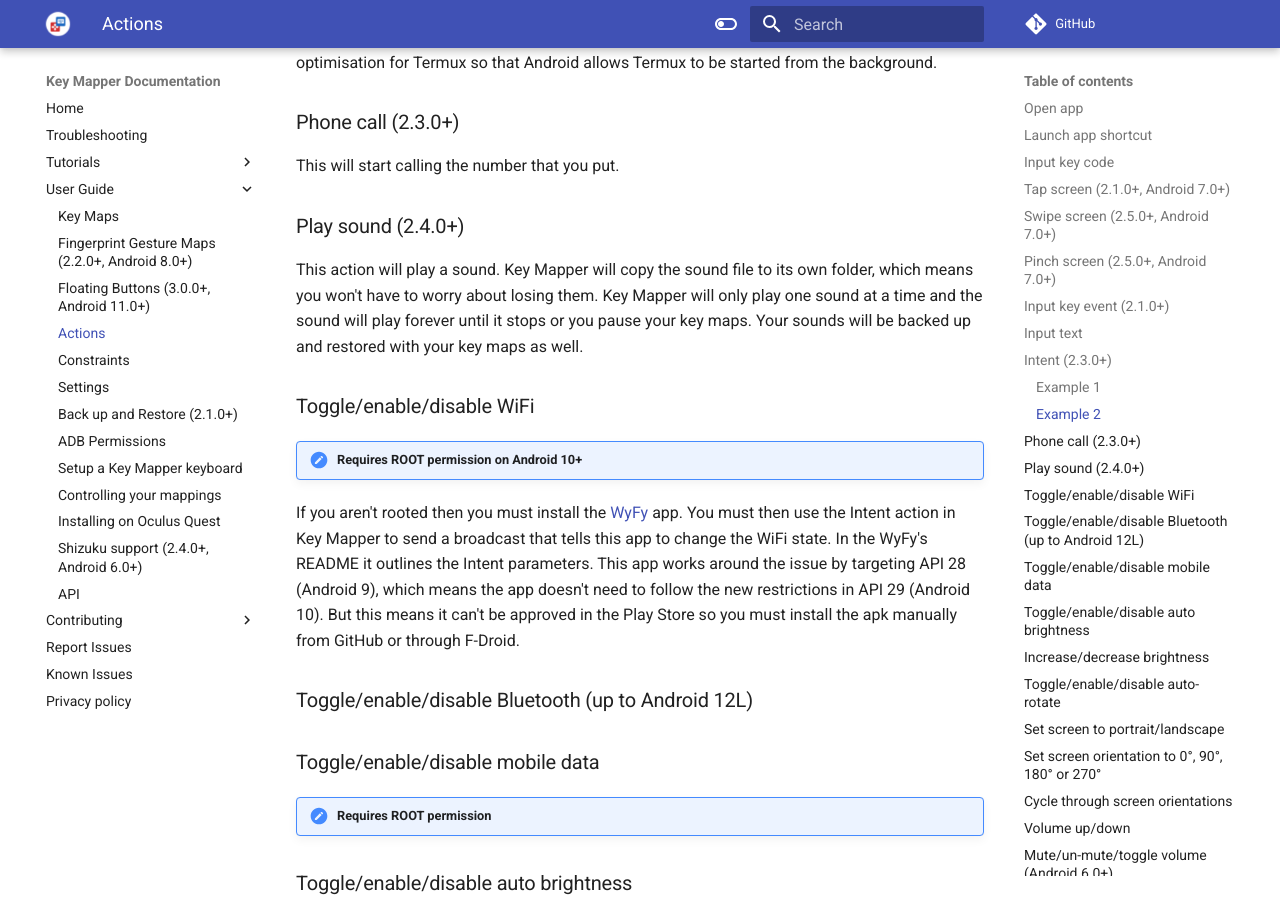
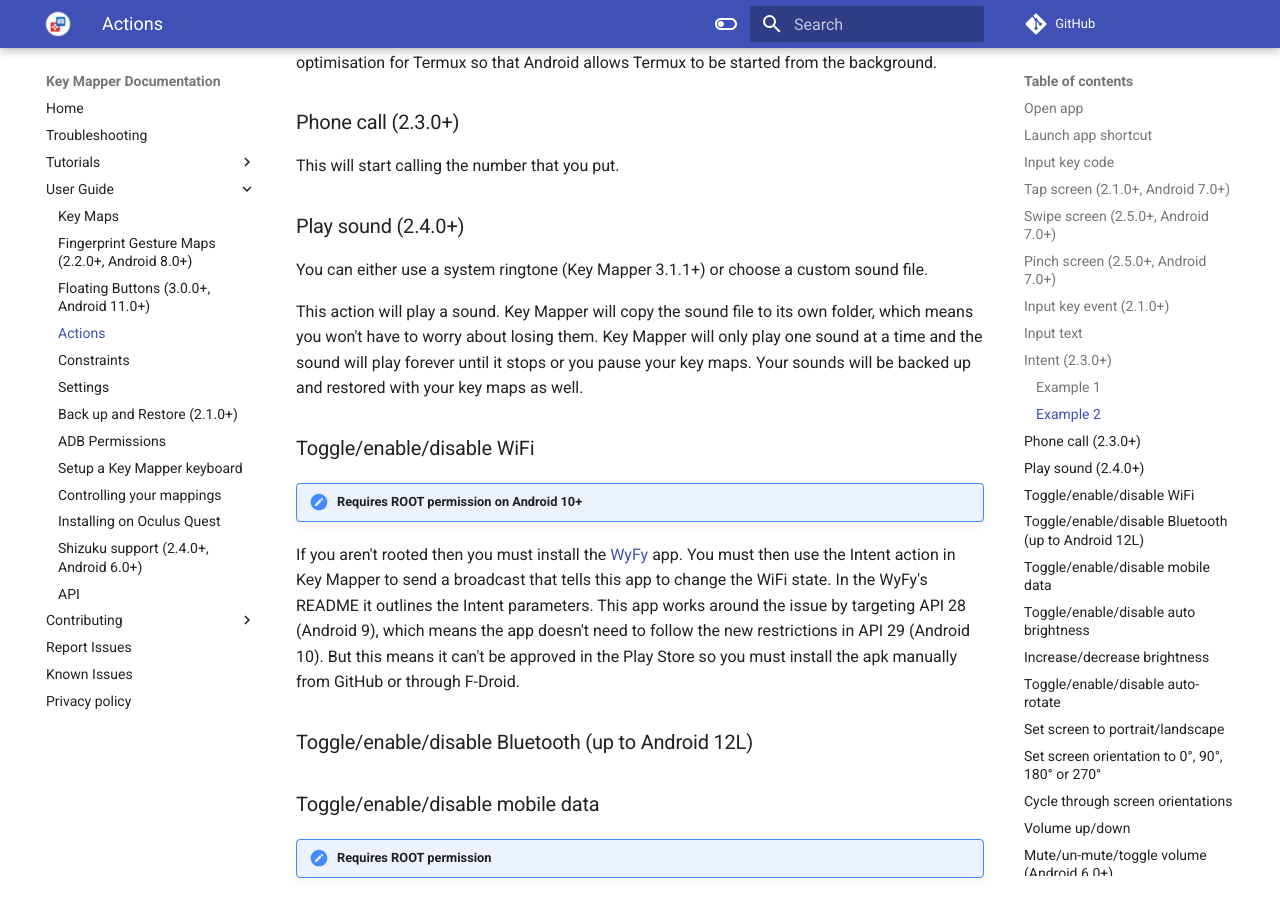
Before and after one commit to keymapperorg/KeyMapperDocs, an MkDocs documentation site: the page built from docs/user-guide/actions.md, in a window 1280 px wide and 900 px high, scrolled down 3513 px. Built offline with MkDocs 1.6.1 and Material for MkDocs 9.7.7, drawn with Linux system fonts in a browser that asks for light colours; comment, search, counter and statistics services are not loaded.

Commit message:
Update sound action to mentoin system ringtones

```diff
--- a/docs/user-guide/actions.md
+++ b/docs/user-guide/actions.md
@@ -89,6 +89,8 @@
 This will start calling the number that you put.
 
 ### Play sound (2.4.0+)
+
+You can either use a system ringtone (Key Mapper 3.1.1+) or choose a custom sound file.
 
 This action will play a sound. Key Mapper will copy the sound file to its own folder, which means you won't have to worry about losing them. Key Mapper will only play one sound at a time and the sound will play forever until it stops or you pause your key maps. Your sounds will be backed up and restored with your key maps as well.
 
```
